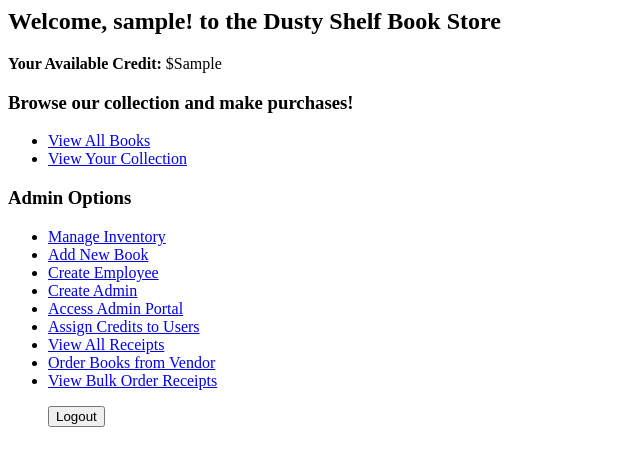
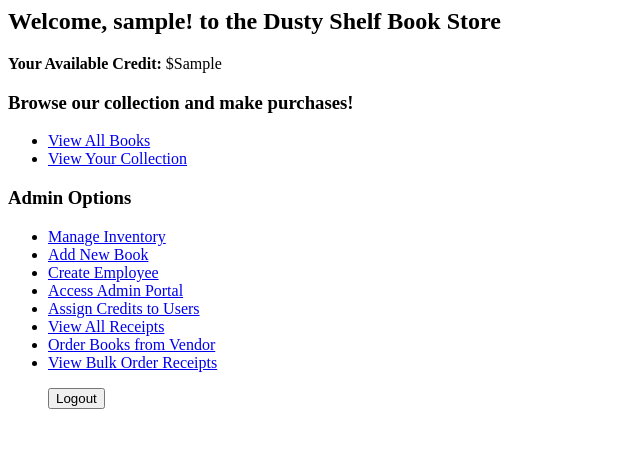
Before and after one commit to CS492-Group4/dusty-shelf, a Django app: page /dashboard/ in a window 1280 px wide. Shown: the top 466 px of the page, without its empty margins (0-640 px from the left). Run offline with Django 5.2, Linux system fonts and the light colour scheme; a user stored in the database is signed in; tables that the repository leaves empty hold one stand-in row (values such as "Sample post").

Commit message:
modified:   books/templates/dashboard.html

```diff
--- a/books/templates/dashboard.html
+++ b/books/templates/dashboard.html
@@ -11,7 +11,6 @@
     <li><a href="{% url 'manage_inventory' %}">Manage Inventory</a></li>
     <li><a href="{% url 'add_book' %}">Add New Book</a></li>
     <li><a href="{% url 'create_employee' %}">Create Employee</a></li>
-    <li><a href="{% url 'create_admin' %}">Create Admin</a></li>
     <li><a href="/admin/">Access Admin Portal</a></li>
     <li><a href="{% url 'search_users' %}">Assign Credits to Users</a></li>
     <li><a href="{% url 'view_all_receipts' %}">View All Receipts</a></li>
```
